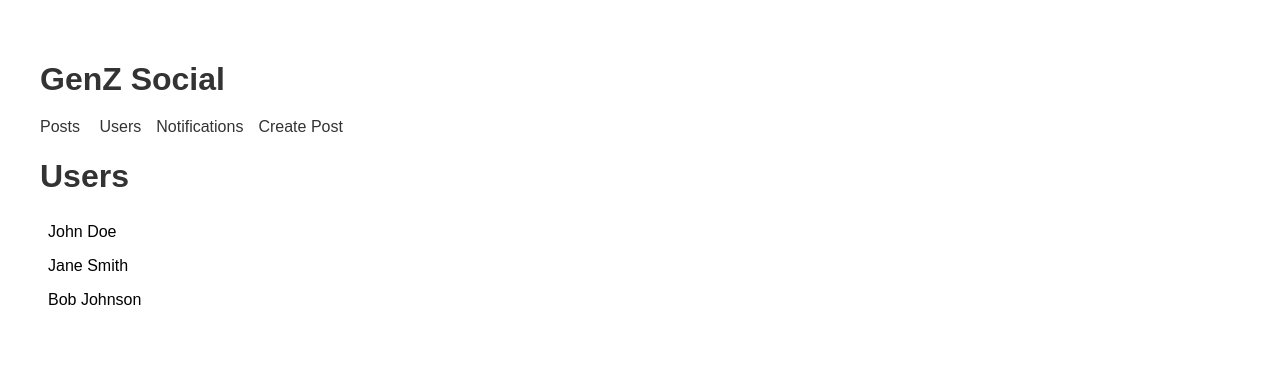
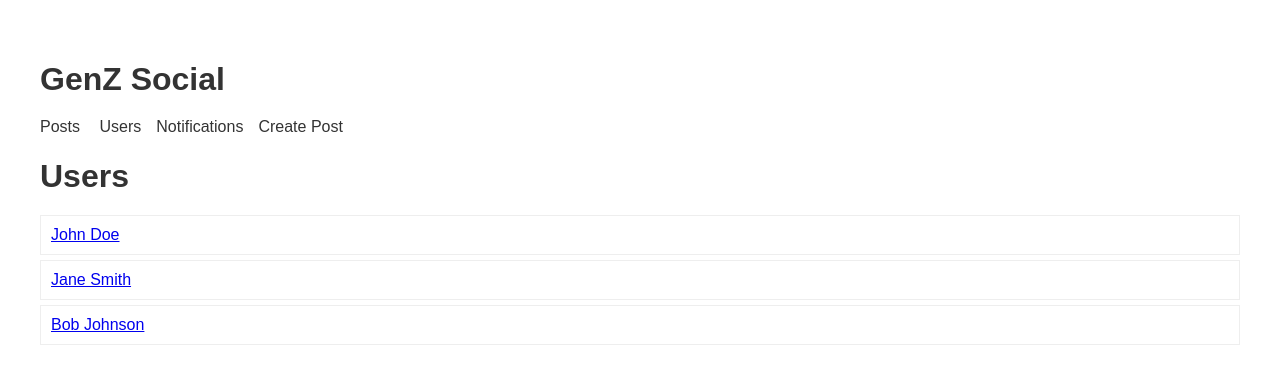
Before and after one commit to acciojob/social-media-satyamjha09, a React app: page /users in a window 1280 px wide. Shown: the top 384 px of the page. Built offline with nearby package versions, Linux system fonts and the light colour scheme.

Commit message:
well Done

```diff
--- a/src/components/CreatePost.js
+++ b/src/components/CreatePost.js
@@ -39,8 +39,7 @@ const CreatePost = () => {
            onChange={(e) => setTitle(e.target.value)}
            placeholder="Post Title"
            required
-          className="post-title-input"
-          style={{ display: 'block', margin: '10px 0' }}
+           style={{ display: 'block', margin: '10px 0', width: '100%' }}
         />
 
         <select
--- a/src/components/Post.js
+++ b/src/components/Post.js
@@ -19,7 +19,12 @@ const Post = ({ post }) => {
         <Reactions post={post} />
         <button
           className="button"
-          style={{ position: 'absolute', right: '15px', top: '15px' }}
+          style={{
+            position: 'absolute',
+            right: '15px',
+            top: '15px',
+            zIndex: 1
+          }}
           onClick={() => navigate(`/edit/${post.id}`)}
         >
           Edit
--- a/src/components/PostsList.js
+++ b/src/components/PostsList.js
@@ -4,12 +4,16 @@ import Post from './Post'
 const PostsList = ({ posts  }) => {
   return (
     <div className="posts-list">
-      {posts.map((post, index) => (
-        <div key={post.id} className={`post ${index === 1 ? 'second-post' : ''}`}>
-          <Post post={post} />
-        </div>
-      ))}
-    </div>
+    {posts.map((post, index) => (
+      <div
+        key={post.id}
+        className={`post-item-${index + 1}`}
+        style={{ position: 'relative' }}
+      >
+        <Post post={post} />
+      </div>
+    ))}
+  </div>
   )
 }
 
--- a/src/pages/Users.js
+++ b/src/pages/Users.js
@@ -13,16 +13,16 @@ const Users = () => {
     <div className="users-page">
       <h1>Users</h1>
         <div className="users-list">
-        {users.map(user => (
-            <li
+          {users.map((user, index) => (
+            <a
               key={user.id}
-              href={`#user-${user.id}`}
-              className="user-link"
-              onClick={() => setSelectedUser(user.id)}
+              href={`/users/${user.id}`}
+              className={`user-${index + 1}`}
+              style={{ display: 'block', padding: '10px' }}
             >
-            {user.name}
-            </li>
-        ))}
+              {user.name}
+            </a>
+          ))}
         </div>
 
       {selectedUser && (
```
Lines whose indentation alone changed are shown as unchanged.
